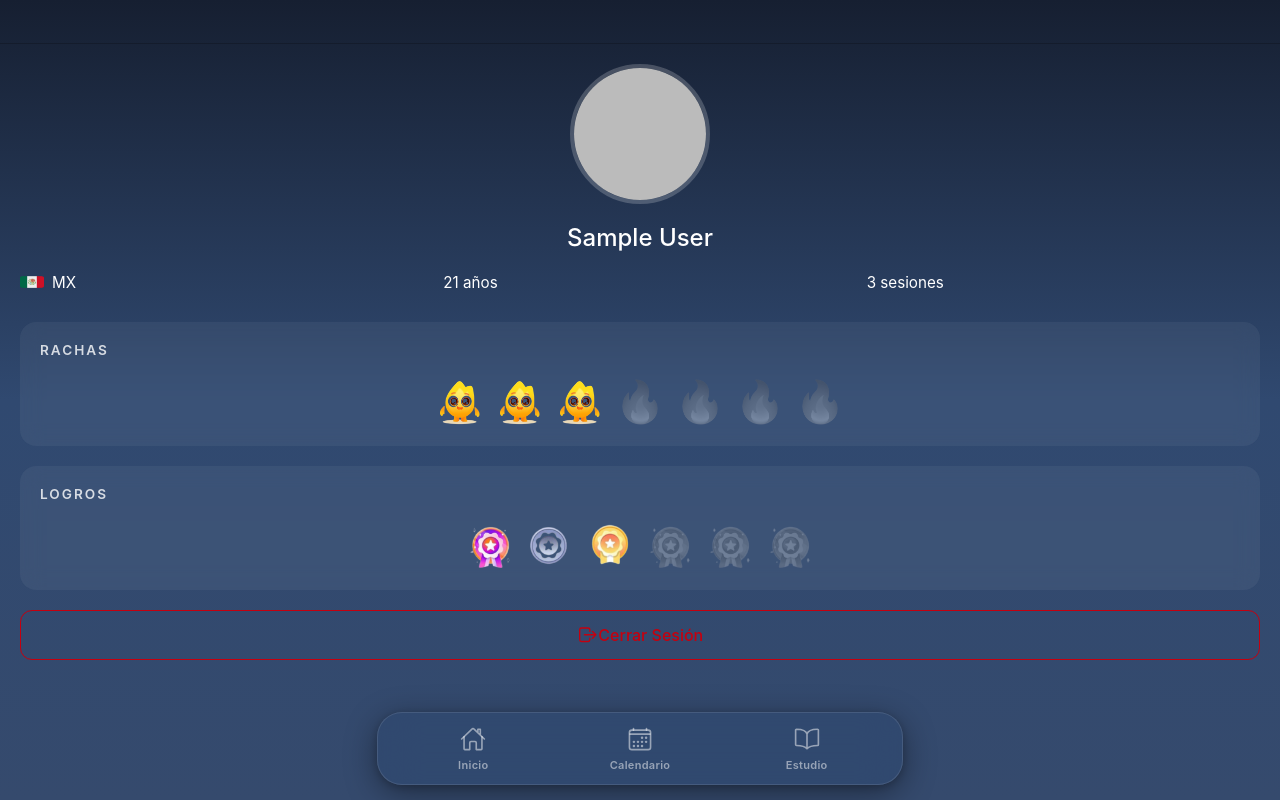
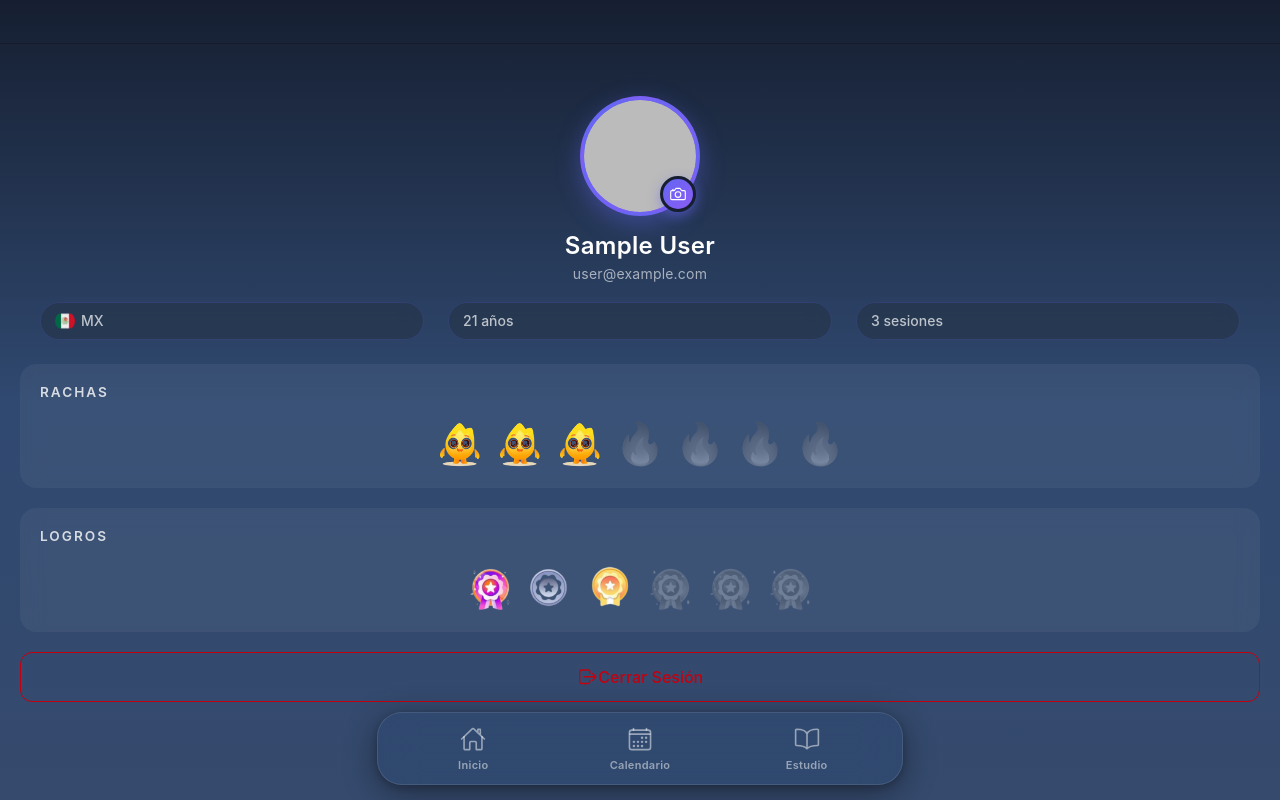
Before and after one commit to IanB28/Hackathon_ANIEI, a React (Vite) app: page /perfil in a window 1280 px wide. Built offline with nearby package versions, Linux system fonts and the light colour scheme; no server answers; sample sign-in values are in the browser's storage.

Commit message:
Cambios diseño/AI/login y calendario

```diff
--- a/src/pages/Calendario.css
+++ b/src/pages/Calendario.css
@@ -1,4 +1,3 @@
-<<<<<<< HEAD
 .calendar-content {
   --background: linear-gradient(180deg, #161F31 0%, #304970 50%, #354A6D 100%);
   --padding-start: 16px;
@@ -636,15 +635,3 @@
   margin-top: 20px;
   font-size: 16px;
 }
-=======
-/* ============================================
-   CALENDARIO - ESTILOS
-   ============================================ */
-.calendario-page {
-  --background: linear-gradient(180deg, #161F31 0%, #304970 50%, #354A6D 100%);
-}
-
-.calendario-content {
-  --background: linear-gradient(180deg, #161F31 0%, #304970 50%, #354A6D 100%);
-}
->>>>>>> e1bc9314d2c34c76a98369182725b1ed64e3607d
--- a/src/pages/Home.css
+++ b/src/pages/Home.css
@@ -1,3 +1,4 @@
+
 <<<<<<< HEAD
 :root {
   --background: linear-gradient(180deg, #161F31 0%, #304970 50%, #354A6D 100%);
@@ -290,32 +291,6 @@ p.page-subtitle {
   transform: translateY(0);
 }
 
-/* ✅ Indicador de fecha seleccionada */
-.date-indicator {
-  display: flex;
-  align-items: center;
-  justify-content: center;
-  gap: 8px;
-  margin-top: 16px;
-  padding: 10px 20px;
-  background: rgba(99, 102, 241, 0.15);
-  border-radius: 20px;
-  border: 1px solid rgba(99, 102, 241, 0.3);
-  backdrop-filter: blur(10px);
-}
-
-.date-indicator ion-icon {
-  font-size: 20px;
-  color: #6366F1;
-}
-
-.date-indicator span {
-  color: #FFFFFF;
-  font-size: 15px;
-  font-weight: 600;
-  letter-spacing: 0.3px;
-}
-
 /* Responsive */
 @media (max-width: 480px) {
   .content-wrapper {
@@ -410,19 +385,6 @@ p.page-subtitle {
   .button-section {
     padding: 0 8px;
   }
-
-  .date-indicator {
-    margin-top: 12px;
-    padding: 8px 16px;
-  }
-
-  .date-indicator ion-icon {
-    font-size: 18px;
-  }
-
-  .date-indicator span {
-    font-size: 14px;
-  }
 }
 
 @media (min-width: 768px) {
--- a/src/pages/Perfil.css
+++ b/src/pages/Perfil.css
@@ -44,54 +44,140 @@
 
 .avatar-section {
     text-align: center;
-    margin-bottom: 30px;
+    padding: 32px 20px 24px 20px;
+}
+
+/* ✅ Contenedor del avatar con botón de edición */
+.avatar-container {
+  position: relative;
+  display: inline-block;
+  margin-bottom: 16px;
 }
 
 .perfil-avatar {
-    width: 140px;
-    height: 140px;
-    margin: 0 auto 20px;
-    border: 4px solid rgba(255, 255, 255, 0.2);
+  width: 120px;
+  height: 120px;
+  border: 4px solid rgba(99, 102, 241, 0.3);
+  box-shadow: 0 8px 24px rgba(99, 102, 241, 0.4);
+  background: linear-gradient(135deg, #6366F1 0%, #8B5CF6 100%);
+  transition: all 0.3s ease;
+  border-radius: 50%; /* ✅ Asegurar que sea redondo */
+  overflow: hidden; /* ✅ Cortar contenido que sobresalga */
 }
 
+.perfil-avatar:hover {
+  transform: scale(1.05);
+  box-shadow: 0 12px 32px rgba(99, 102, 241, 0.5);
+}
+
+.perfil-avatar img {
+  width: 100%;
+  height: 100%;
+  object-fit: cover;
+  border-radius: 50%; /* ✅ Imagen redonda */
+}
+
+/* ✅ Placeholder mejorado con icono */
 .avatar-placeholder {
   width: 100%;
   height: 100%;
   display: flex;
   align-items: center;
   justify-content: center;
-    background: linear-gradient(135deg, #667eea 0%, #764ba2 100%);
+  background: linear-gradient(135deg, #6366F1 0%, #8B5CF6 100%);
   color: white;
-    font-size: 3rem;
-    font-weight: bold;
+  font-size: 48px;
+  font-weight: 700;
+  border-radius: 50%; /* ✅ Placeholder redondo */
+}
+
+.avatar-placeholder .avatar-icon {
+  font-size: 72px;
+  color: rgba(255, 255, 255, 0.9);
+  filter: drop-shadow(0 2px 8px rgba(0, 0, 0, 0.2));
+}
+
+/* ✅ Botón de editar foto flotante */
+.avatar-edit-btn {
+  position: absolute;
+  bottom: 4px;
+  right: 4px;
+  width: 36px;
+  height: 36px;
+  border-radius: 50%;
+  background: linear-gradient(135deg, #6366F1 0%, #8B5CF6 100%);
+  border: 3px solid #161F31; /* ✅ Color específico del fondo */
+  display: flex;
+  align-items: center;
+  justify-content: center;
+  cursor: pointer;
+  box-shadow: 0 4px 12px rgba(99, 102, 241, 0.5);
+  transition: all 0.3s ease;
+}
+
+.avatar-edit-btn:hover {
+  transform: scale(1.1);
+  box-shadow: 0 6px 16px rgba(99, 102, 241, 0.6);
+}
+
+.avatar-edit-btn:active {
+  transform: scale(0.95);
+}
+
+.avatar-edit-btn ion-icon {
+  font-size: 18px;
+  color: white;
 }
 
 .perfil-nombre {
   color: white;
-    font-size: 1.5rem;
+  font-size: 24px;
+  font-weight: 600;
+  margin: 0 0 4px 0;
+  letter-spacing: 0.3px;
+}
+
+/* ✅ Email del usuario */
+.perfil-email {
+  color: rgba(255, 255, 255, 0.6);
+  font-size: 14px;
   margin: 0 0 20px 0;
-    font-weight: 500;
+  letter-spacing: 0.2px;
 }
 
 .perfil-stats {
   display: flex;
   justify-content: center;
-    gap: 30px;
-    flex-wrap: wrap;
+  gap: 24px;
+  margin-top: 16px;
 }
 
 .stat-item {
   display: flex;
   align-items: center;
-    gap: 8px;
-    color: white;
-    font-size: 0.95rem;
+  gap: 6px;
+  color: rgba(255, 255, 255, 0.7);
+  font-size: 14px;
+  font-weight: 500;
+  padding: 8px 14px;
+  background: rgba(37, 52, 71, 0.6);
+  border-radius: 20px;
+  border: 1px solid rgba(99, 102, 241, 0.2);
+  backdrop-filter: blur(10px);
+  transition: all 0.3s ease;
+}
+
+.stat-item:hover {
+  background: rgba(37, 52, 71, 0.8);
+  border-color: rgba(99, 102, 241, 0.4);
+  transform: translateY(-2px);
 }
 
 .flag-icon {
-    width: 24px;
-    height: 16px;
-    border-radius: 2px;
+  width: 20px;
+  height: 20px;
+  border-radius: 50%;
+  object-fit: cover;
 }
 
 .rachas-card,
@@ -137,3 +223,57 @@
     margin-top: 20px;
     --border-radius: 12px;
 }
+
+/* Responsive */
+@media (max-width: 480px) {
+  .avatar-section {
+    padding: 24px 16px 20px 16px;
+  }
+
+  .perfil-avatar {
+    width: 100px;
+    height: 100px;
+    border-width: 3px;
+  }
+
+  .avatar-placeholder {
+    font-size: 40px;
+  }
+
+  .avatar-placeholder .avatar-icon {
+    font-size: 60px;
+  }
+
+  .avatar-edit-btn {
+    width: 32px;
+    height: 32px;
+    border-width: 2px;
+  }
+
+  .avatar-edit-btn ion-icon {
+    font-size: 16px;
+  }
+
+  .perfil-nombre {
+    font-size: 20px;
+  }
+
+  .perfil-email {
+    font-size: 13px;
+  }
+
+  .perfil-stats {
+    gap: 16px;
+    flex-wrap: wrap;
+  }
+
+  .stat-item {
+    font-size: 13px;
+    padding: 6px 12px;
+  }
+
+  .flag-icon {
+    width: 18px;
+    height: 18px;
+  }
+}
--- a/src/pages/Perfil.tsx
+++ b/src/pages/Perfil.tsx
@@ -9,7 +9,7 @@ import {
   IonIcon,
   IonCard,
 } from "@ionic/react";
-import { settingsOutline, logOutOutline } from "ionicons/icons";
+import { settingsOutline, logOutOutline, personCircleOutline, cameraOutline } from "ionicons/icons";
 import { useHistory } from "react-router-dom";
 import { obtenerPerfilUsuario, cerrarSesion } from "../services/authService";
 import "./Perfil.css";
@@ -53,23 +53,28 @@ const Perfil: React.FC = () => {
       <IonContent className="perfil-content" fullscreen>
         <div className="perfil-wrapper">
           <div className="avatar-section">
+            <div className="avatar-container">
               <IonAvatar className="perfil-avatar">
                 {userProfile.photoURL ? (
                   <img src={userProfile.photoURL} alt="Foto de perfil" />
                 ) : (
                   <div className="avatar-placeholder">
-                  {userProfile.displayName?.charAt(0).toUpperCase() ||
-                    userProfile.email?.charAt(0).toUpperCase() ||
-                    "?"}
+                    <IonIcon icon={personCircleOutline} className="avatar-icon" />
                   </div>
                 )}
               </IonAvatar>
+              <button className="avatar-edit-btn">
+                <IonIcon icon={cameraOutline} />
+              </button>
+            </div>
 
             <h2 className="perfil-nombre">
               {userProfile.displayName ||
                 userProfile.email?.split("@")[0] ||
                 "Usuario"}
             </h2>
+
+            <p className="perfil-email">{userProfile.email}</p>
 
             <div className="perfil-stats">
               <div className="stat-item">
--- a/src/services/moodService.ts
+++ b/src/services/moodService.ts
@@ -97,7 +97,7 @@ export const puedeRegistrarMood = async (): Promise<{ puede: boolean; registrosH
     const momentosPendientes = todosMomentos.filter(m => !momentosRegistrados.includes(m));
 
     return {
-      puede: registrosHoy < 7,
+      puede: registrosHoy < 5,
       registrosHoy,
       momentosPendientes,
     };
```
Also changed, not shown: src/pages/Home.tsx (+5 -94 lines), src/pages/MoodTracker.tsx (+16 -62 lines), src/pages/Calendario.tsx (line endings or trailing spaces). Lines whose indentation alone changed are shown as unchanged.
